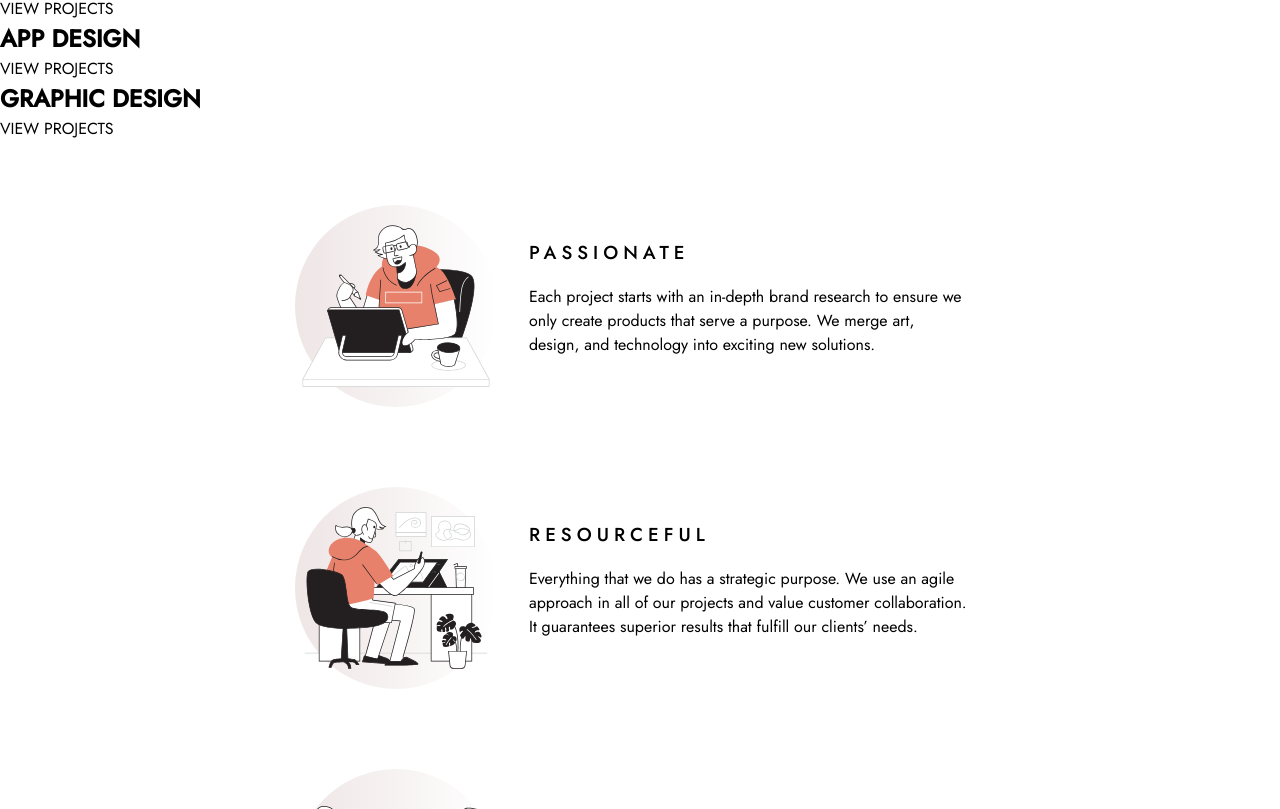
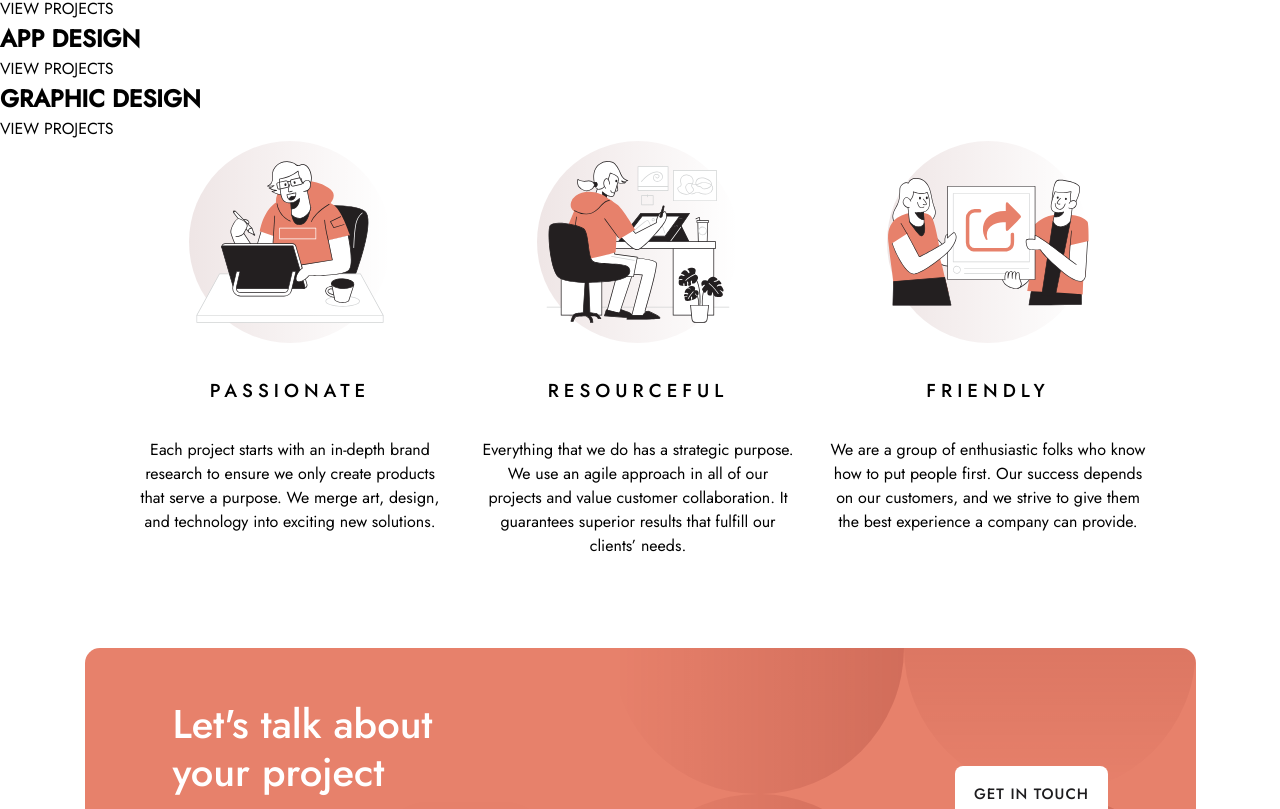
Before and after one commit to MorganBare/Designo-Multi-Page-Website, a React (Create React App) app: page / in a window 1280 px wide. Shown: the part 831-1640 px from the top of the page. Built offline with nearby package versions, Linux system fonts and the light colour scheme.

Commit message:
Value section roughly styled for desktop

```diff
--- a/src/components/values/Values.styled.js
+++ b/src/components/values/Values.styled.js
@@ -8,6 +8,17 @@ import { ReactComponent as friendlySVG } from "../../assets/home/desktop/illustr
 
 export const ValuesContainer = styled.div`
     margin: 1.5em;
+
+    @media screen and (min-width:1024px) {
+        display: flex;
+        max-width: 1110px;
+        margin: 0 auto;
+        padding: 0 2em;
+    }
+
+    @media screen and (min-width:1440px) {
+        padding: 0;
+    }
 `;
 
 export const SingleValueContainer = styled.div`
@@ -20,6 +31,19 @@ export const SingleValueContainer = styled.div`
         max-width: 690px;
         display: flex;
         text-align: left;
+        padding: 1em 0;
+    }
+
+    @media screen and (min-width:1024px) {
+        max-width: 690px;
+        display: block;
+        text-align: center;
+        max-width: 350px;
+        padding: 0 1em;
+    }
+
+    @media screen and (min-width:1440px) {
+        padding: 0;
     }
 `;
 
@@ -38,6 +62,13 @@ export const ValueContent = styled.div`
 
         h3{
             padding-bottom: 1em;
+        }
+
+        @media screen and (min-width:1024px) {
+            padding: 0;
+            h3{
+                padding: 1.8em 0;
+            }
         }
     }
 `;
```
